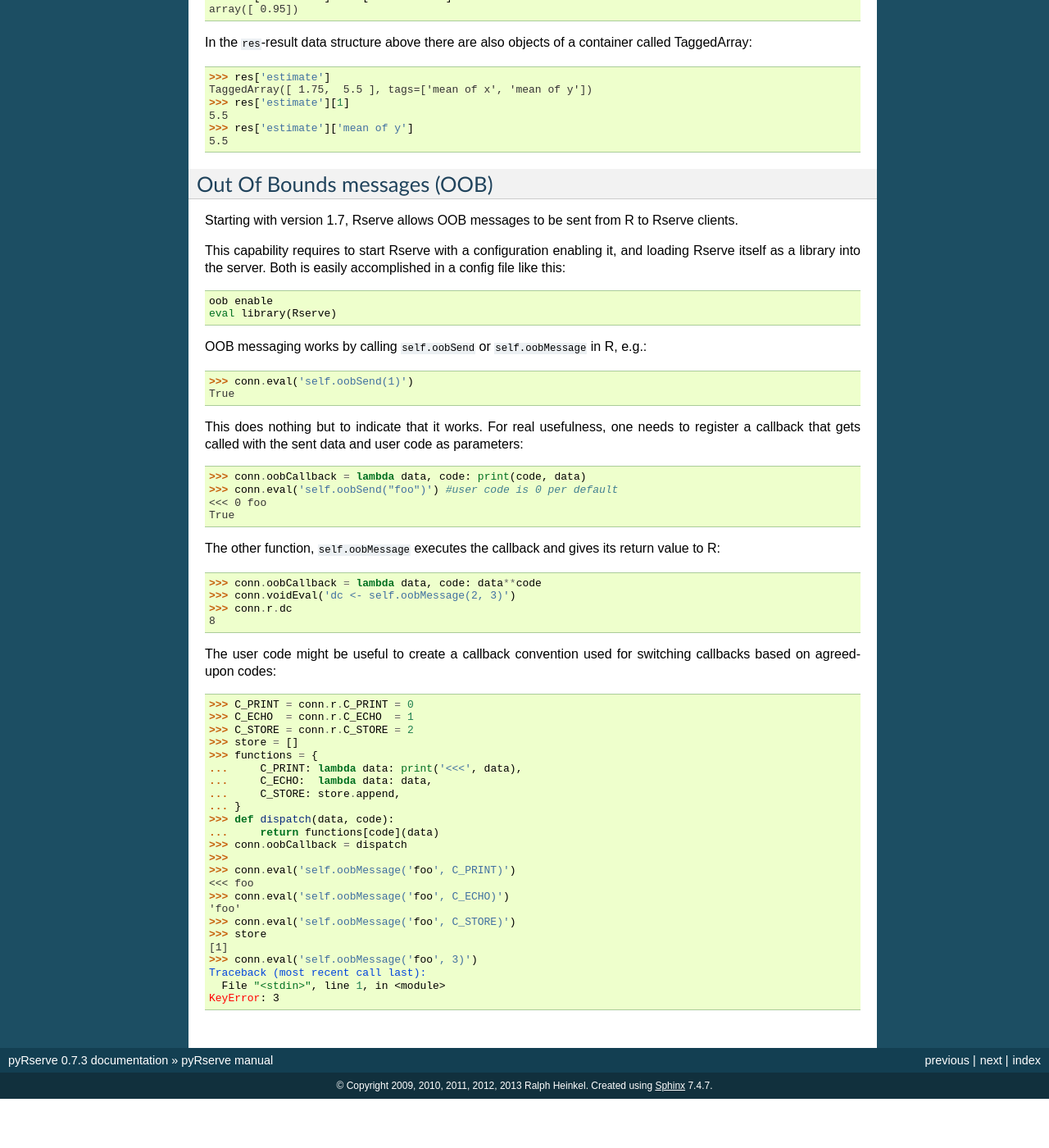
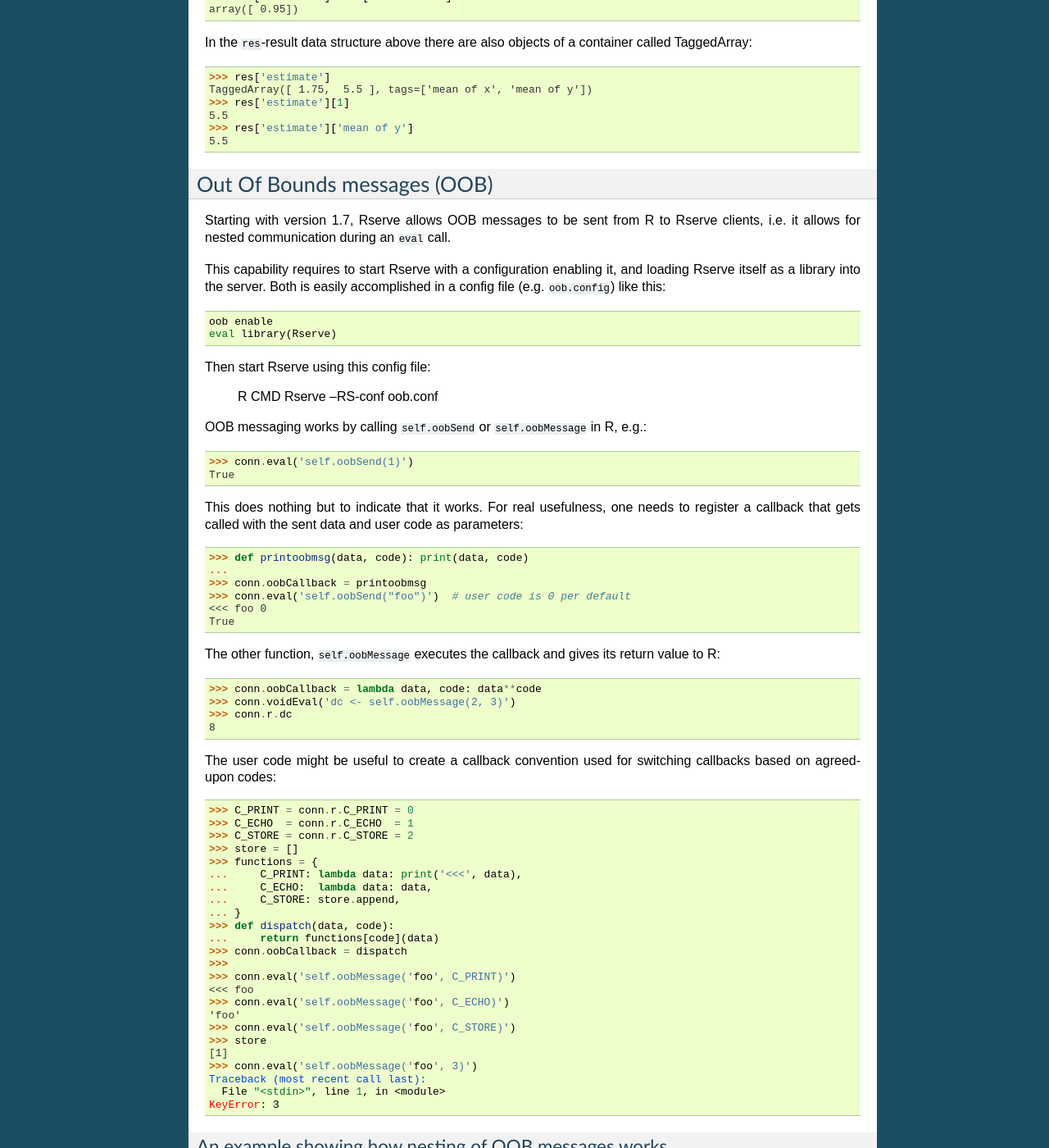
Before and after one commit to ralhei/pyRserve, a Sphinx documentation site: the page built from doc/manual.rst, in a window 1280 px wide and 1400 px high, scrolled down 10481 px. Shown: the whole window at 82% size. Built offline with Sphinx 7.4.7, drawn with Linux system fonts in a browser that asks for light colours; the version number is read from the project's files by our own code; before the commit the page ends 11821 px from its top, so only the background shows below that; some of the changed text lies outside the part shown.

Commit message:
added leftout files

```diff
--- a/doc/manual.rst
+++ b/doc/manual.rst
@@ -580,23 +580,32 @@
 Out Of Bounds messages (OOB)
 ----------------------------
 
-Starting with version 1.7, Rserve allows OOB messages to be sent from R to Rserve clients.
+Starting with version 1.7, Rserve allows OOB messages to be sent from R to Rserve clients, i.e. it
+allows for nested communication during an ``eval`` call.
 
-This capability requires to start Rserve with a configuration enabling it, and loading Rserve itself as a library into the server. Both is easily accomplished in a config file like this::
+This capability requires to start Rserve with a configuration enabling it, and loading Rserve itself as a
+library into the server. Both is easily accomplished in a config file (e.g. ``oob.config``) like this::
 
    oob enable
    eval library(Rserve)
+
+Then start Rserve using this config file:
+
+   R CMD Rserve --RS-conf oob.conf
 
 OOB messaging works by calling ``self.oobSend`` or ``self.oobMessage`` in R, e.g.::
 
    >>> conn.eval('self.oobSend(1)')
    True
 
-This does nothing but to indicate that it works. For real usefulness, one needs to register a callback that gets called with the sent data and user code as parameters::
+This does nothing but to indicate that it works. For real usefulness, one needs to register a callback
+that gets called with the sent data and user code as parameters::
 
-   >>> conn.oobCallback = lambda data, code: print(code, data)
-   >>> conn.eval('self.oobSend("foo")') #user code is 0 per default
-   <<< 0 foo
+   >>> def printoobmsg(data, code): print(data, code)
+   ...
+   >>> conn.oobCallback = printoobmsg
+   >>> conn.eval('self.oobSend("foo")')  # user code is 0 per default
+   <<< foo 0
    True
 
 The other function, ``self.oobMessage`` executes the callback and gives its return value to R::
@@ -606,7 +615,8 @@
    >>> conn.r.dc
    8
 
-The user code might be useful to create a callback convention used for switching callbacks based on agreed-upon codes::
+The user code might be useful to create a callback convention used for switching callbacks based
+on agreed-upon codes::
 
    >>> C_PRINT = conn.r.C_PRINT = 0
    >>> C_ECHO  = conn.r.C_ECHO  = 1
@@ -632,3 +642,43 @@
    Traceback (most recent call last):
      File "<stdin>", line 1, in <module>
    KeyError: 3
+
+
+An example showing how nesting of OOB messages works
+~~~~~~~~~~~~~~~~~~~~~~~~~~~~~~~~~~~~~~~~~~~~~~~~~~~~~
+
+The previous examples were showing the bare application of OOB messages,
+but the real power of it comes when one understands how messages are
+getting nested within a ``eval`` call.
+
+For that first create an R function which returns progress information
+during a "complicated" calculation:
+
+   >>> r_func = """
+   big_job <- function(x)
+   {
+       a <- x*2
+       self.oobSend('25% done')
+       b <- a * a
+       self.oobSend('50% done')
+       c <- a + b
+       self.oobSend('75% done')
+       d <- c**2
+       self.oobSend('100% done')
+       -1 * d
+   }"""
+   >>> conn.eval(r_func)
+
+Then create a progress report function, register it as a callback and
+then call the actual R function:
+
+   >>> def progress(msg, code): print msg
+   ...
+   >>> conn.oobCallback = progress
+   >>> res = conn.r.big_job(5)
+   25% done
+   50% done
+   75% done
+   100% done
+   >>> res
+   -12100.0
```
Also changed, not shown: 2 other files.
